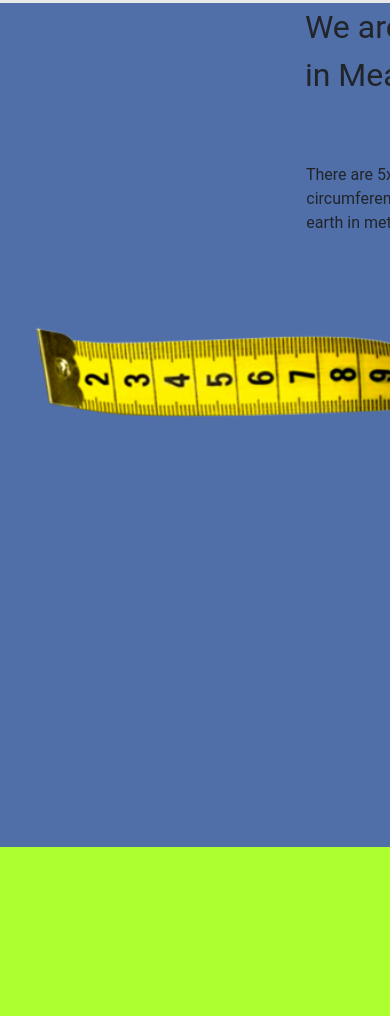
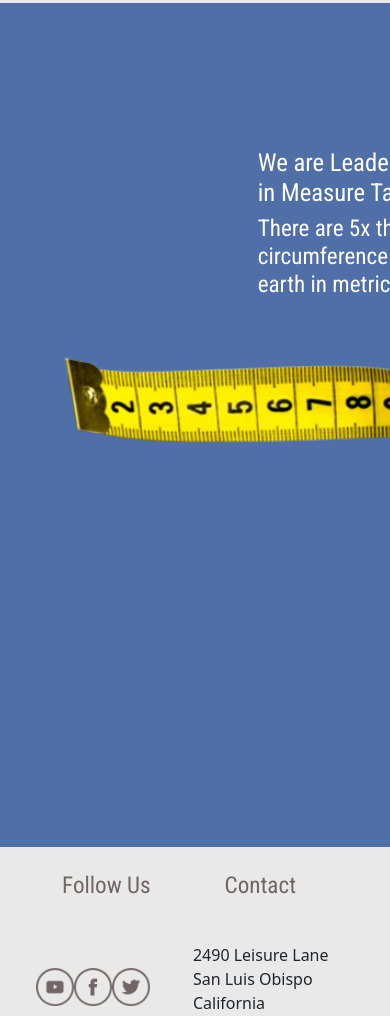
Before and after one commit to AlexGo2/ZuttermanMeasureTapes-Calindra, a plain HTML site: page index.html in a window 390 px wide. Shown: the part 984-2000 px from the top of the page. Drawn offline with nearby package versions, Linux system fonts and the light colour scheme.

Commit message:
responsividade

```diff
--- a/index.html
+++ b/index.html
@@ -7,8 +7,9 @@
     <meta name="viewport" content="width=device-width, initial-scale=1.0">
     <link href="https://cdn.jsdelivr.net/npm/bootstrap@5.1.3/dist/css/bootstrap.min.css" rel="stylesheet"
         integrity="sha384-1BmE4kWBq78iYhFldvKuhfTAU6auU8tT94WrHftjDbrCEXSU1oBoqyl2QvZ6jIW3" crossorigin="anonymous">
+        <link rel="shortcut icon" href="img/logo23x23.png" type="image/x-icon">
     <link rel="stylesheet" href="style.css">
-    <title>Document</title>
+    <title>Zutterman</title>
 </head>
 
 <body class="grid">
@@ -18,7 +19,7 @@
                 <div class="container-logo navbar-brand">
                     <img src="img/logo.png" alt="">
                     <div class="text-logo">
-                        <h1 class="nav-color">Zuterman</h1>
+                        <h1 class="nav-color">Zutterman</h1>
                         <p class="nav-color">Measure Tapes</p>
                     </div>
                 </div>
@@ -42,24 +43,48 @@
         <section class="section1">
 
             <img src="img/textoPrincipal.png" class="img-textoprincipal" alt="">
-            <img src="img/scale-remvbg.png" alt="">
+            <img src="img/scale-remvbg.png" class="img-sec1" alt="">
 
         </section>
         <section class="section2" >
-            <div class="text-pre">
-                <pre class="pre-txt1">
-                    We are Leader
-                    in Measure Tapes
-                </pre>
-                <pre class="pre-txt2">
-                    There are 5x the
-                    circumference of planet
-                    earth in metric tapes.
-                </pre>
-            </div>
+            <span class="text-pre">
+
+                <h2>We are Leader<br>
+                    in Measure Tapes</h2>
+
+                <h3>There are 5x the<br>
+                    circumference of planet<br>
+                    earth in metric tapes.</h3>
+
+            </span>
             <img src="img/scale2.png" class="img-sec2" alt="">
         </section>
         <footer>
+            <section class="container-footer">
+                <div class="titulos">
+                    <h3>Follow Us</h3>
+                    <h3>Contact</h3>
+
+                </div>
+                <div class="contato">
+
+                    <div class="redes-sociais">
+                        <img src="img/youtube-ico.png" style="width: 38px; height: 38px;" alt="">
+                        <img src="img/fb-ico.png" style="width: 38px; height: 38px;" alt="">
+                        <img src="img/twitter-ico.png" style="width: 38px; height: 38px;" alt="">
+                    </div>
+
+                    <div class="endereco">
+                        <p>
+                            2490 Leisure Lane<br>
+                            San Luis Obispo<br>
+                            California
+                        </p>
+
+                    </div>
+
+                </div>
+            </section>
 
         </footer>
 
--- a/style.css
+++ b/style.css
@@ -1,8 +1,18 @@
+@charset 'UTF-8';
+
+@import url('https://fonts.googleapis.com/css2?family=Roboto+Condensed:ital,wght@0,300;0,400;1,300&display=swap');
+
+:root {
+    --RobotoC: 'Roboto Condensed', sans-serif;
+}
+
 *{
     padding: 0;
     margin: 0;
     box-sizing: border-box;
 }
+
+
 .container-header{
     display: flex;
     align-items: center;
@@ -10,7 +20,7 @@
     width: 95%;
  }
 
- .nav-color {
+.nav-color {
     color: #846219;
 
 
@@ -42,66 +52,82 @@
     padding: 10px;
     justify-content: center;
     align-items: center;
+}
+
+.img-textoprincipal {
+    margin-top: 20px;
+}
+
+
+.section2 {
+    font-family: var(--RobotoC);
+    background-color: #506FA9;
+    grid-column: 1/3;
+    height: 100vh;
+    padding: 30px 0 30px 30px;
+
+
+    display: flex;
+    justify-content: space-between;
+    align-items: center;
 
 
 }
 
-.section2 {
-    background-color: #506FA9;
-    grid-column: 1/3;
-    height: 100vh;
-    width: 100%;
 
 
-
-    display: flex;
-    align-self: center;
-    justify-self: center;
-
-
-}
-
-.img-sec2 {
-
-
-
-}
-
 .text-pre{
-    display: flex;
-    flex-direction: column;
-    justify-content: center;
-    align-items: center;
+    color: white;
+    margin: 50px 0 0 0;
 
 }
 
 
-.pre-txt1 {
-    font-size: 2rem;
-    font-family: 'Roboto';
-    z-index: 1;
+footer {
+    background-color: #E9E9E9;
+    height: 226px;
+    grid-column: 1/3;
+}
+
+.container-footer {
+    height: 195px;
+}
+
+.titulos {
+    font-family: var(--RobotoC);
+    font-weight: 900;
+    color: #716565;
+
+    display: flex;
+    flex-direction: row;
+    justify-content: space-around;
+    align-content: center;
+
+    width: 51%;
+    padding: 25px;
+}
+
+.contato {
+    display: flex;
+    justify-content: space-around;
+    align-items: center;
+    width: 52%;
+    padding: 10px;
+}
+
+.redes-sociais {
+    display: flex;
+    flex-direction: row;
+    justify-content: space-between;
+    align-items: center;
+    width: 30%;
 
 }
 
-.pre-txt2 {
-    font-family: 'Roboto';
-    font-size: 1rem;
-    z-index: 0;
+@media (max-width: 500px) {
+.logo-name{
+    display: none;
 }
-
-.text-img2 {
-    background-color: blue;
-    height: 200px;
-    grid-column: 50%;
-}
-
-footer {
-    background-color: greenyellow;
-    height: 200px;
-    grid-column: 1/3;
-}
-
-@media (max-width: 500px) {
 .section1 {
     display: flex;
     flex-direction: column;
@@ -110,9 +136,14 @@ footer {
 .section2 {
     display: flex;
     flex-direction: column;
-}
-.logo-name{
-    display: none;
+    justify-content: center;
+    align-items: center;
 }
 
+.img-sec2 {
+    width: 100%;
 }
+
+
+
+}
```
Also changed, not shown: img/fb-ico.png (added), img/logo23x23.png (added), img/scale2redi.png (added), img/twitter-ico.png (added), img/youtube-ico.png (added).
